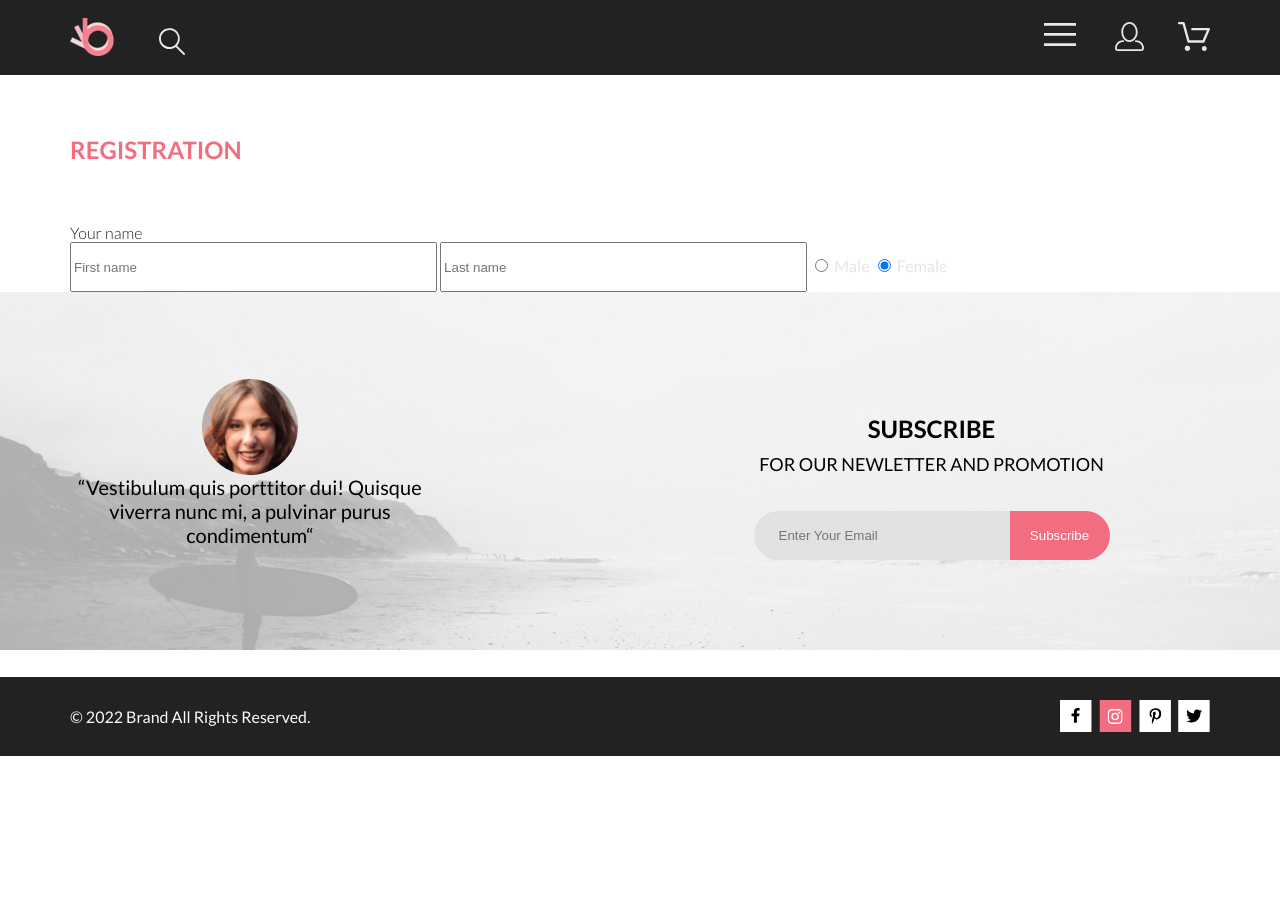
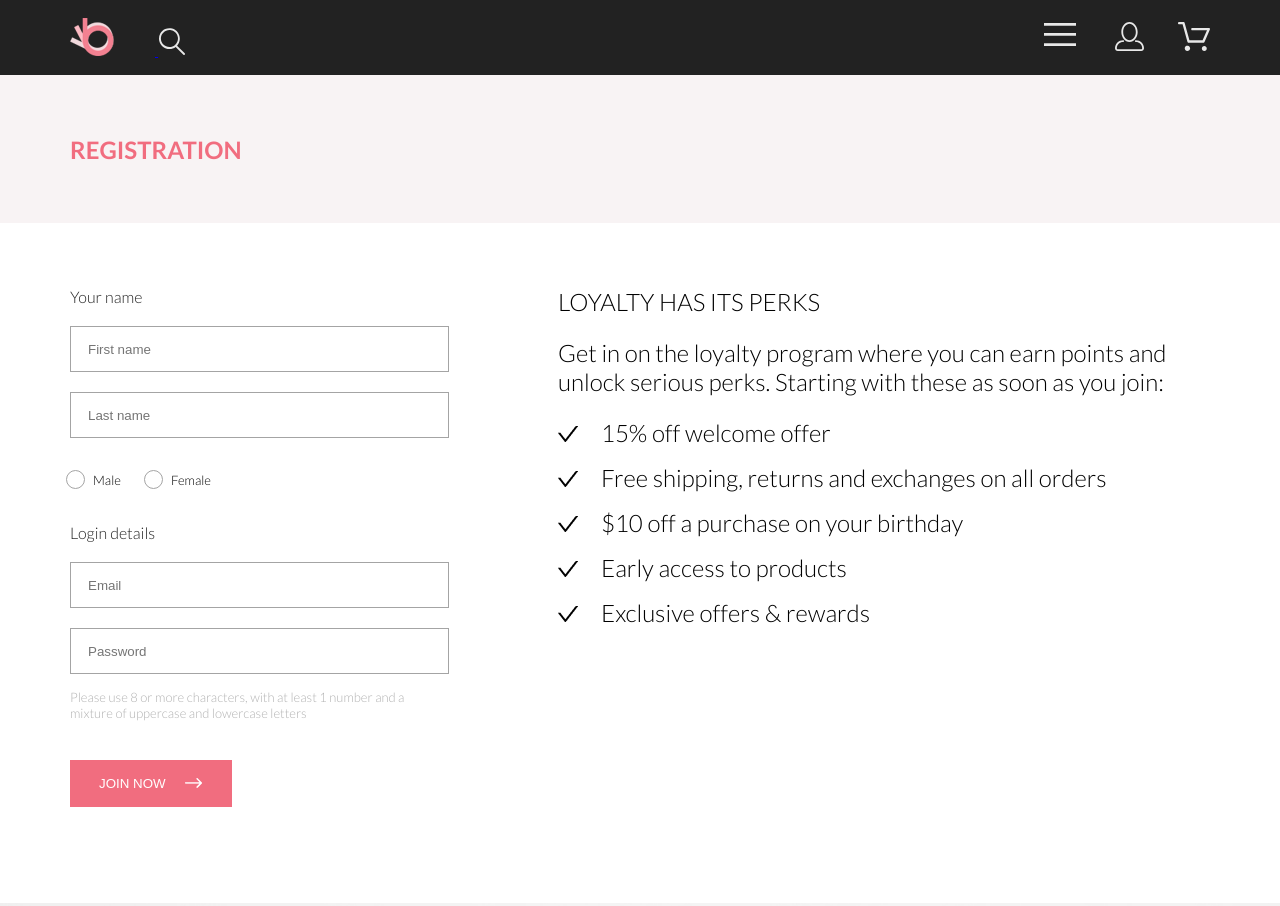
Before and after one commit to Dmitriygithuber/git-course, a plain HTML site: page registration.html in a window 1280 px wide. Shown: the top 906 px of the page. Before the commit the page ends 800 px from the top, so only its background shows below. Drawn offline with Linux system fonts and the light colour scheme.

Commit message:
created registration.html / modificated index (decor elements/hover/focus...)

```diff
--- a/css/style.css
+++ b/css/style.css
@@ -21,8 +21,9 @@ body {
     outline: none;
 }
 
-.input:focus {
-    border: 1px solid var(--dark-pink);
+.input:focus,
+.input:hover {
+    border: 1px solid var(--light-pink);
 }
 
 .link:hover,
@@ -193,6 +194,17 @@ body {
     line-height: 58px;
     text-transform: uppercase;
     color: var(--black);
+    position: relative;
+}
+
+.brand__title:before {
+    content: "";
+    background-image: url(../image/brand-decor-element.png);
+    width: 12px;
+    height: 92px;
+    position: absolute;
+    left: -30px;
+    top: 3px;
 }
 
 .brand__subtitle {
@@ -205,6 +217,7 @@ body {
 .brand__subtitle-pink {
     color: var(--dark-pink);
 }
+
 
 .sales__list {
     display: flex;
@@ -473,11 +486,8 @@ body {
     margin: 0 0 0 7px;
 }
 
-
-
-
 .registration {
-    color: var(--light-pink);
+    background-color: #F8F3F4;
     min-height: 148px;
 }
 
@@ -490,12 +500,22 @@ body {
 }
 
 .loyality {
-    color: #E5E5E5;
+    background-color: #FFFFFF
 }
 
-.loyality__wrp {}
+.loyality__wrp {
+    display: flex;
+    justify-content: space-between;
+    padding: 64px 0 0 0;
+}
 
-.loyality__title-name {
+.loyality__form {
+    display: flex;
+    flex-direction: column;
+    width: 360px;
+}
+
+.loyality__title {
     font-weight: 300;
     font-size: 16px;
     line-height: 19px;
@@ -503,6 +523,123 @@ body {
 }
 
 .loyality__input {
-    width: 359px;
+    width: 360px;
     height: 44px;
+    margin: 20px 0 0 0;
+    border: 1px solid #A4A4A4;
+    padding: 0 0 0 17px;
 }
+
+.loyality__wrp-input {
+    margin: 33px 0 35px 23px;
+}
+
+[type="radio"] {
+    display: none;
+}
+
+.loyality__label {
+    position: relative;
+    margin: 0 47px 0 0;
+    font-weight: 300;
+    font-size: 13px;
+    line-height: 16px;
+    color: #000000;
+}
+
+.loyality__label:before {
+    content: "";
+    position: absolute;
+    border: 1px solid #A4A4A4;
+    border-radius: 20px;
+    width: 17px;
+    height: 17px;
+    left: -27px;
+    top: -2px;
+}
+
+[type="radio"]:checked+.loyality__label:before {
+    background: var(--dark-pink);
+}
+
+.loyality__label:hover {
+    cursor: pointer;
+}
+
+.loyality__text-form {
+    font-weight: 300;
+    font-size: 13px;
+    line-height: 16px;
+    color: #B1B1B1;
+    margin: 15px 0 39px 0;
+    width: 360px;
+}
+
+.loyality__button {
+    color: #FFFFFF;
+    text-transform: uppercase;
+    padding: 16px 66px 16px 29px;
+    background-color: var(--dark-pink);
+    position: relative;
+    margin: 0 0 96px 0;
+    border: none;
+}
+
+.loyality__button:before {
+    content: "";
+    background-image: url(../image/right-arrow-btn-registration.png);
+    position: absolute;
+    width: 17px;
+    height: 10px;
+    right: 30px;
+    top: 18px;
+}
+
+.loyality__button:hover {
+    -webkit-box-shadow: 2px 2px 32px -8px rgba(0, 0, 0, 0.16) inset;
+    -moz-box-shadow: 2px 2px 32px -8px rgba(0, 0, 0, 0.16) inset;
+    box-shadow: 2px 2px 32px -8px rgba(0, 0, 0, 0.16) inset;
+}
+
+.loyality__info {
+    width: 652px;
+}
+
+.loyality__title-info {
+    text-transform: uppercase;
+    font-weight: 300;
+    font-size: 24px;
+    line-height: 29px;
+    color: #000000;
+}
+
+.loyality__text-info {
+    font-weight: 300;
+    font-size: 24px;
+    line-height: 29px;
+    color: #000000;
+    margin: 22px 0 22px 0;
+}
+
+.loyality__list {
+    font-weight: 300;
+    font-size: 24px;
+    line-height: 29px;
+    color: #000000;
+    padding: 0 0 0 43px;
+}
+
+.loyality__item {
+    margin: 0 0 16px 0;
+    position: relative;
+}
+
+.loyality__item:before {
+    content: "";
+    background-image: url(../image/registration-check-mark.png);
+    width: 20px;
+    height: 16px;
+    position: absolute;
+    top: 8px;
+    left: -43px;
+}
--- a/registration.html
+++ b/registration.html
@@ -20,7 +20,9 @@
 
         <div class="container header__wrp">
             <div>
-                <img class="header__logo" src="image/logo.png" alt="logo">
+                <a href="index.html">
+                    <img class="header__logo" src="image/logo.png" alt="logo">
+                </a>
                 <img class="header__loupe" src="image/loupe.svg" alt="loupe">
             </div>
 
@@ -98,7 +100,7 @@
                     </nav>
                 </li>
                 <li class="header__item">
-                    <a class="header__link link" href="#">
+                    <a class="header__link link" href="registration.html">
                         <img src="image/user.svg" alt="user">
                     </a>
                 </li>
@@ -121,25 +123,57 @@
         <section class="loyality">
             <div class="container">
                 <div class="loyality__wrp">
-                    <form action="#">
+                    <form class="loyality__form" action="#">
                         <fieldset>
-                            <legend class="loyality__title-name">Your name</legend>
+                            <legend class="loyality__title">Your name</legend>
                             <input class="loyality__input input" type="text" id="first name" placeholder="First name"
                                 required>
                             <label for="first name" class="visually-hidden">First name</label>
-
                             <input class="loyality__input input" type="text" id="last name" placeholder="Last name"
                                 required>
                             <label for="last name" class="visually-hidden">Last name</label>
-
-                            <input type="radio" id="choicemale" name="contact" value="male" checked>
-                            <label for="choicemale" class="">Male</label>
-
-                            <input type="radio" id="choicefemale" name="contact" value="female" checked>
-                            <label for="choicefemale" class="">Female</label>
+                            <div class="loyality__wrp-input">
+                                <input type="radio" id="choicemale" name="contact" value="male">
+                                <label for="choicemale" class="loyality__label">Male</label>
+                                <input type="radio" id="choicefemale" name="contact" value="female">
+                                <label for="choicefemale" class="loyality__label">Female</label>
+                            </div>
                         </fieldset>
-
+                        <fieldset>
+                            <legend class="loyality__title">Login details</legend>
+                            <input type="email" class="loyality__input input" id="email" placeholder="Email">
+                            <label for="email" class="visually-hidden">Email</label>
+                            <input type="password" class="loyality__input input" id="password" placeholder="Password">
+                            <label for="password" class="visually-hidden">Password</label>
+                            <p class="loyality__text-form">Please use 8 or more characters, with at least 1 number and a
+                                mixture of uppercase and lowercase letters</p>
+                            <button type="submit" class="loyality__button button">join now</button>
+                        </fieldset>
                     </form>
+                    <div class="loyality__info">
+                        <h2 class="loyality__title-info">loyalty has its perks</h2>
+                        <p class="loyality__text-info">
+                            Get in on the loyalty program where you can earn points and unlock serious perks. Starting
+                            with these as soon as you join:
+                        </p>
+                        <ul class="loyality__list">
+                            <li class="loyality__item">
+                                15% off welcome offer
+                            </li>
+                            <li class="loyality__item">
+                                Free shipping, returns and exchanges on all orders
+                            </li>
+                            <li class="loyality__item">
+                                $10 off a purchase on your birthday
+                            </li>
+                            <li class="loyality__item">
+                                Early access to products
+                            </li>
+                            <li class="loyality__item">
+                                Exclusive offers & rewards
+                            </li>
+                        </ul>
+                    </div>
                 </div>
             </div>
         </section>
```
Also changed, not shown: index.html (+4 -2 lines), image/brand-decor-element.png (added), image/registration-check-mark.png (added), image/right-arrow-btn-registration.png (added).
